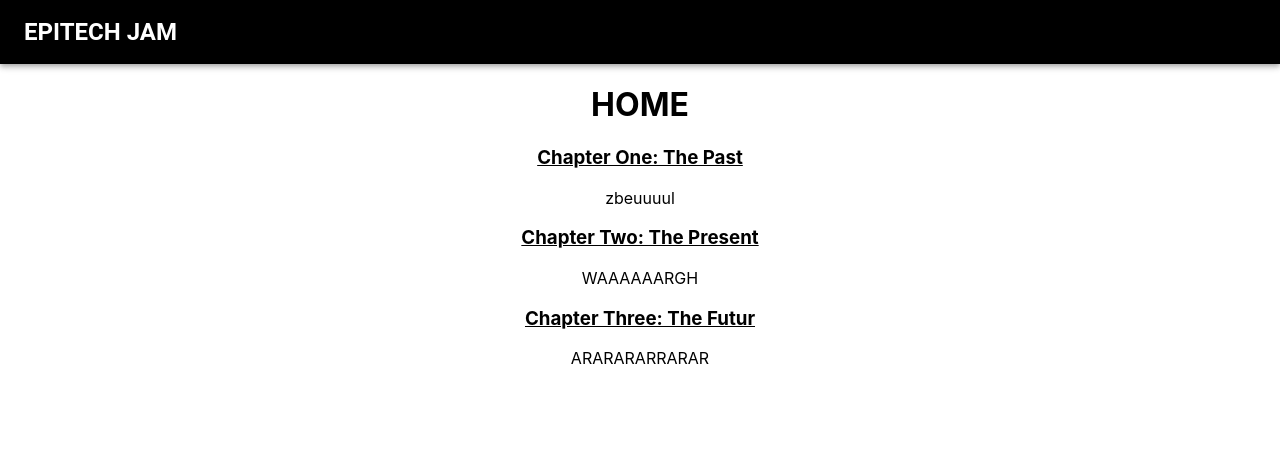
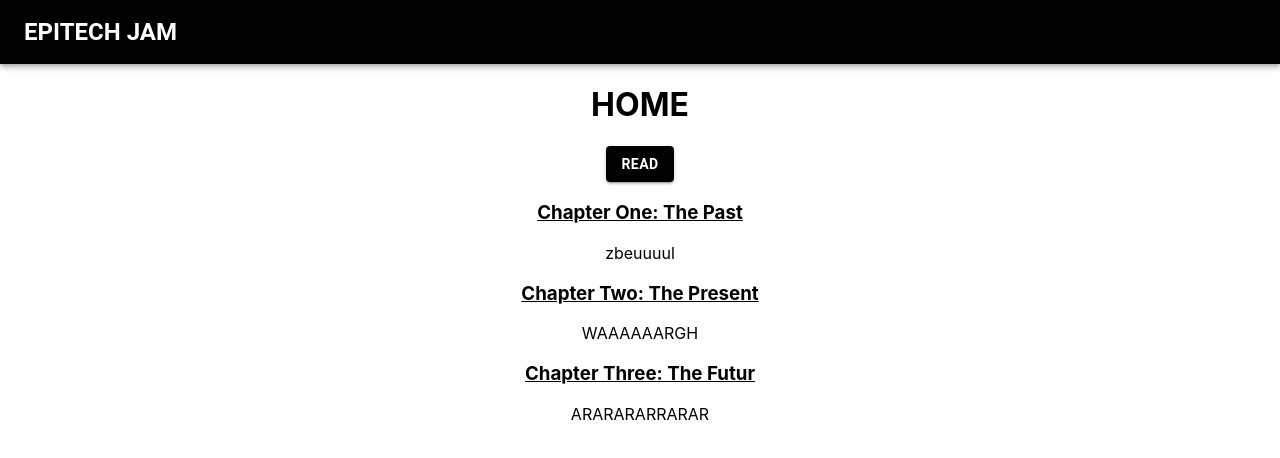
Before and after one commit to Ilyes-Z/GameJam_Epitech, a React (Create React App) app: page /#/ in a window 1280 px wide. Shown: the top 458 px of the page. Built offline with nearby package versions, Linux system fonts and the light colour scheme.

Commit message:
welcoming dialogue

```diff
--- a/src/Component/ChapterTwo.js
+++ b/src/Component/ChapterTwo.js
@@ -1,6 +1,6 @@
 import React, { useState } from 'react';
 import TextField from '@material-ui/core/TextField';
-import { Button, makeStyles } from '@material-ui/core';
+import { Button, makeStyles, Card, CardContent } from '@material-ui/core';
 import './ChapterTwo.css';
 
 const useStyles = makeStyles((theme) => ({
--- a/src/Component/Home.js
+++ b/src/Component/Home.js
@@ -1,6 +1,7 @@
 import React from 'react';
 import { AppBar, Box, Button, IconButton, makeStyles, Toolbar, Typography } from '@material-ui/core';
 import { Link } from 'react-router-dom';
+import HomeDialogue from './HomeDialog/HomeDialogue';
 import './Home.css';
 
 const useStyles = makeStyles(theme => ({
@@ -14,6 +15,7 @@ const Home = () => {
   return (
     <div className='title'>
       <h1>HOME</h1>
+      <HomeDialogue />
       <div>
         <Link to='/chapterOne' className={classes.link}><h3>Chapter One: The Past</h3></Link>
         <p>zbeuuuul</p>
--- /dev/null
+++ b/src/Component/HomeDialog/HomeDialogue.js
@@ -0,0 +1,50 @@
+import React from 'react';
+import Dialog from '@material-ui/core/Dialog';
+import DialogTitle from '@material-ui/core/DialogTitle';
+import { Button, makeStyles } from '@material-ui/core';
+
+const useStyles = makeStyles((theme) => ({
+  title: {
+    flexGrow: 1,
+    fontWeight: 'bold',
+    textDecoration: 'none',
+    color: '#ffffff',
+  },
+  background: {
+    backgroundColor: '#000000'
+  }
+}));
+
+function HomeDialogue(props) {
+  const classes = useStyles();
+  const [open, setOpen] = React.useState(false);
+
+  const handleClickOpen = () => {
+    setOpen(true);
+  };
+
+  const handleClose = () => {
+    setOpen(false);
+  };
+
+  return (
+    <div>
+      <Button
+        className={classes.background}
+          variant="contained"
+          color="primary"
+          onClick={handleClickOpen}
+          style={{fontWeight: 'bold', alignItem: 'center'}}
+        >
+          Read
+      </Button>
+      <Dialog open={open} onClose={handleClose} aria-labelledby="form-dialog-title">
+        <DialogTitle id="form-dialog-title">Welcome</DialogTitle>
+        <p>ouverture</p>
+        <Button onClick={handleClose}>close</Button>
+      </Dialog>
+    </div>
+  );
+}
+
+export default HomeDialogue;
```
